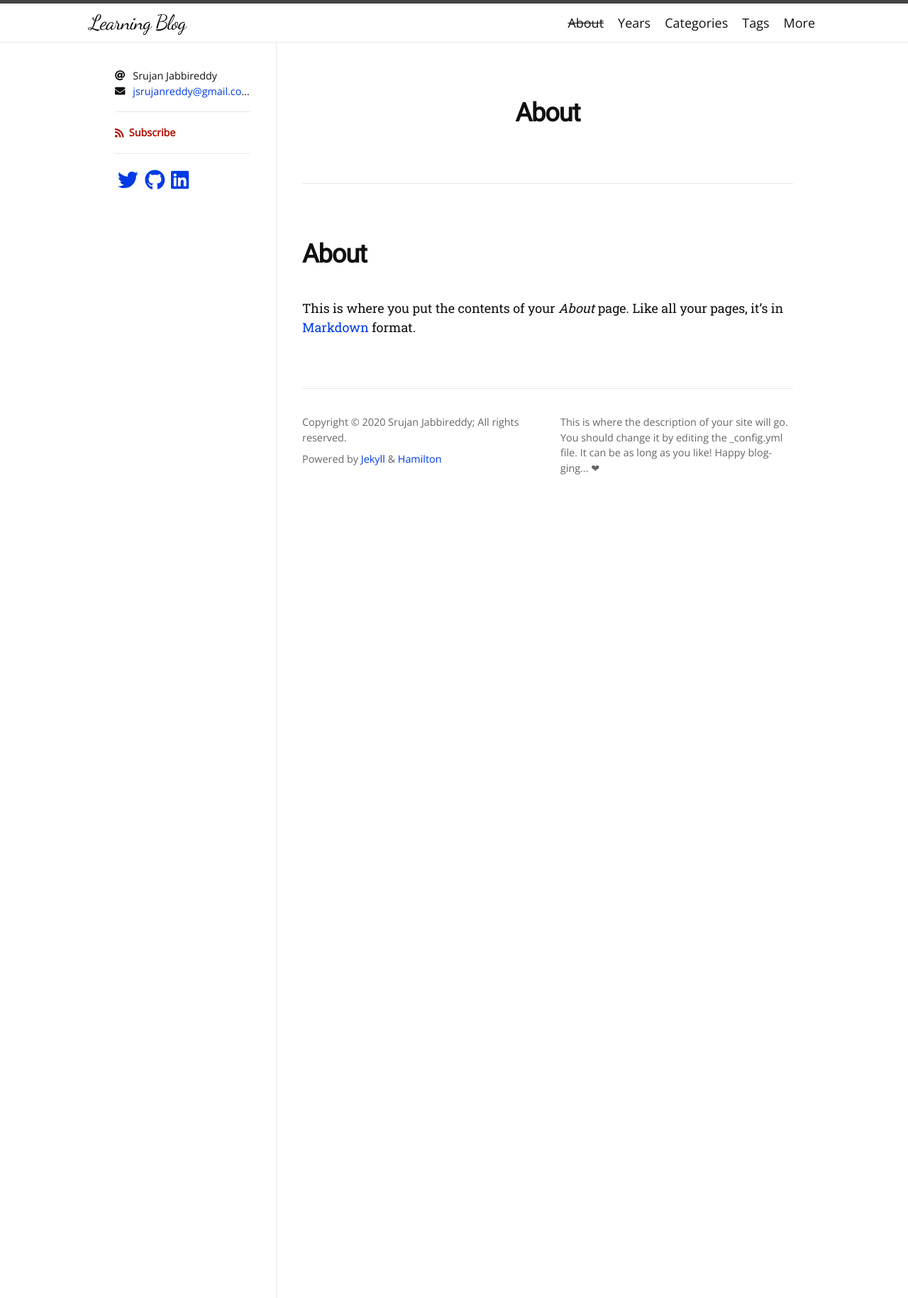
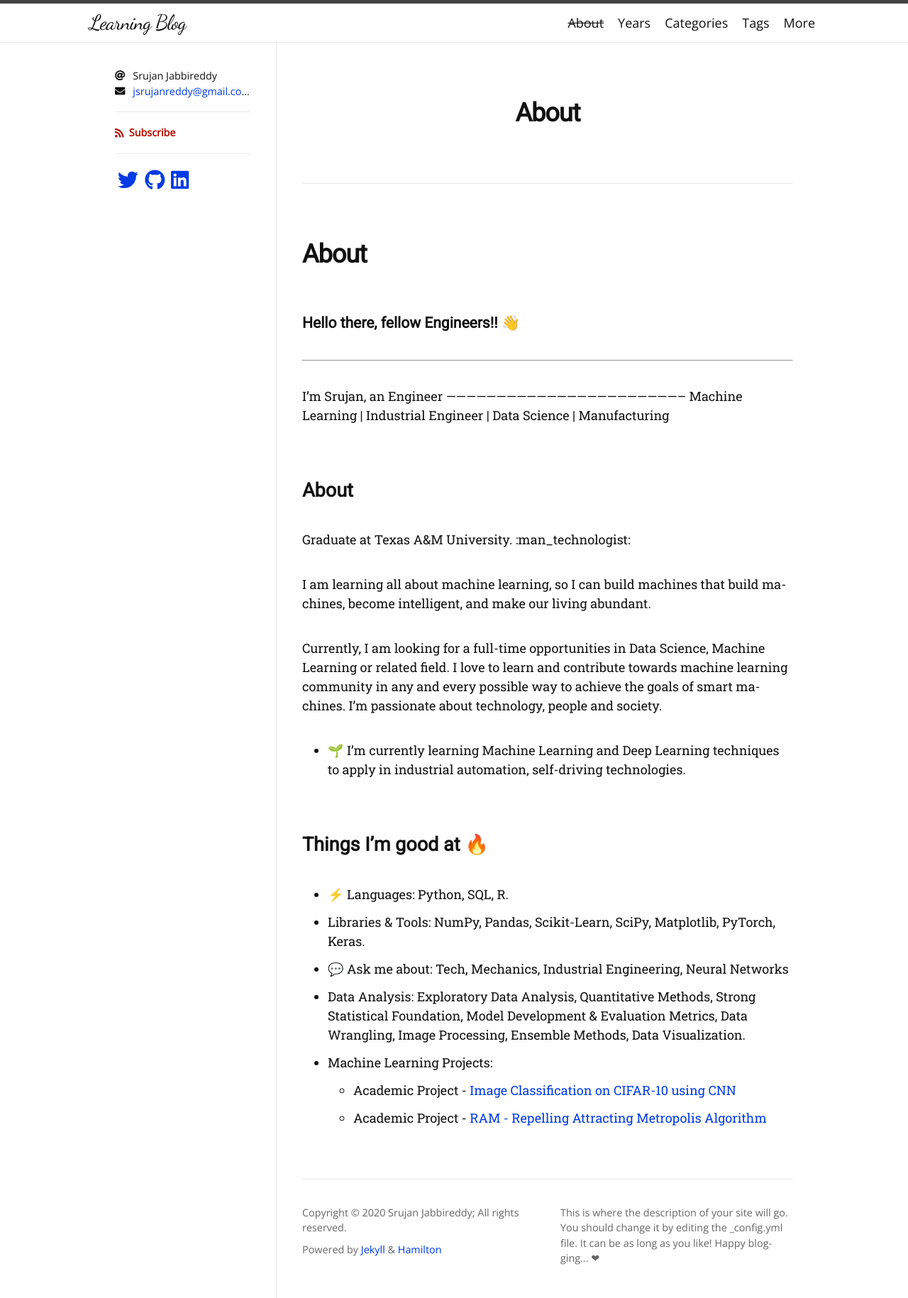
Before and after one commit to srujanreddyj/blog, a Jekyll site: the page built from about.md, in a window 1280 px wide. Shown: the whole page at 71% size. Built offline with Jekyll 4.4.1, drawn with Linux system fonts in a browser that asks for light colours; nearby versions of some CDN libraries; some web fonts are replaced.

Commit message:
Update about.md

```diff
--- a/about.md
+++ b/about.md
@@ -6,4 +6,32 @@ permalink: /about/
 
 # About
 
-This is where you put the contents of your *About* page. Like all your pages, it's in [Markdown](https://guides.github.com/features/mastering-markdown/) format.
+### Hello there, fellow Engineers!! 👋
+-----------------------------------------------------------------------
+I'm Srujan, an Engineer
+-----------------------------------------------------------------------
+Machine Learning | Industrial Engineer | Data Science | Manufacturing
+
+## About
+Graduate at Texas A&M University. :man_technologist:
+
+I am learning all about machine learning, so I can build machines that build machines, become intelligent, and make our living abundant.
+
+Currently, I am looking for a full-time opportunities in Data Science, Machine Learning or related field. I love to learn and contribute towards machine learning community in any and every possible way to achieve the goals of smart machines. I'm passionate about technology, people and society.
+
+- 🌱 I’m currently learning Machine Learning and Deep Learning techniques to apply in industrial automation, self-driving technologies.
+
+
+Things I'm good at 🔥
+-----------------------------------------------------------------------
+- ⚡ Languages: Python, SQL, R.
+
+- Libraries & Tools: NumPy, Pandas, Scikit-Learn, SciPy, Matplotlib, PyTorch, Keras.
+
+- 💬 Ask me about: Tech, Mechanics, Industrial Engineering, Neural Networks
+
+- Data Analysis: Exploratory Data Analysis, Quantitative Methods, Strong Statistical Foundation, Model Development & Evaluation Metrics, Data Wrangling, Image Processing, Ensemble Methods, Data Visualization.
+
+- Machine Learning Projects:
+  - Academic Project - [Image Classification on CIFAR-10 using CNN ](https://github.com/srujanreddyj/ENGINEERING_DATA_ANALYSIS-ISEN-613---ACADEMIC_PROJECT)
+  - Academic Project - [RAM - Repelling Attracting Metropolis Algorithm](https://github.com/srujanreddyj/STAT-654-Term-Project)
```
